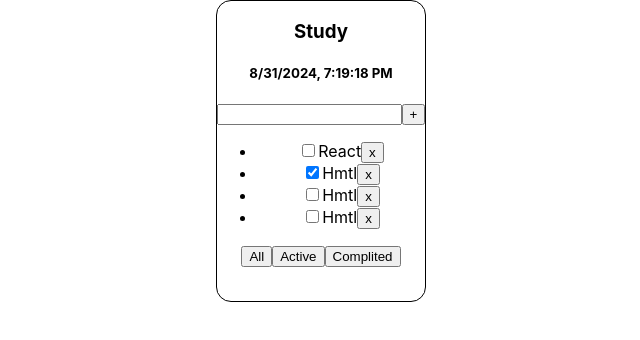
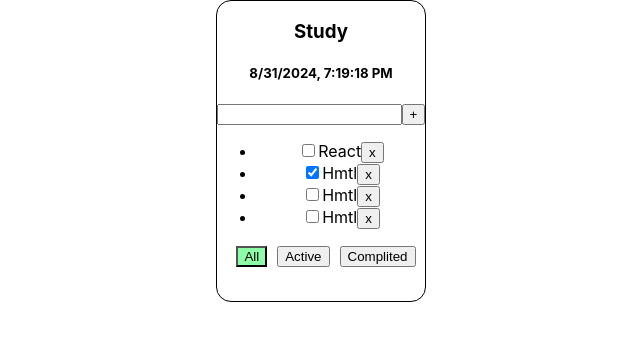
Before and after one commit to pdxserg/work-tasks, a React (Create React App) app: page / in a window 1280 px wide. Shown: the top 340 px of the page, without its empty margins (319-959 px from the left). Built offline with nearby package versions, Linux system fonts and the light colour scheme.

Commit message:
const filterTask colored

```diff
--- a/src/App.css
+++ b/src/App.css
@@ -17,3 +17,9 @@ border-radius: 15px;
 display: flex;
 
 }
+.filterButton button{
+    margin-left: 10px;
+}
+.filterTasks{
+    background-color: #8dfda8;
+}
--- a/src/Todolist.tsx
+++ b/src/Todolist.tsx
@@ -29,7 +29,9 @@ export const Todolist = (props: TodolistPropsType) => {
 		 props.createTask(title)
 		 setTitle("")
 	 }
-	const changeAllFilter=()=>{setFilter("all")}
+	const changeAllFilter=()=>{
+		setFilter("all")
+	}
 	const changeActiveFilter=()=>{setFilter("active")}
 	const changeComplitedFilter=()=>{setFilter("complited")}
 
@@ -65,10 +67,13 @@ export const Todolist = (props: TodolistPropsType) => {
 
 
 				</ul>
-				<div>
-					<button onClick={changeAllFilter}>All</button>
-					<button onClick={changeActiveFilter }>Active</button>
-					<button onClick={changeComplitedFilter}>Complited</button>
+				<div className={"filterButton"}>
+					<button className={filter === "all"? "filterTasks":""}
+						onClick={changeAllFilter}>All</button>
+					<button className={filter === "active"? "filterTasks":""}
+						onClick={changeActiveFilter }>Active</button>
+					<button className={filter === "complited"? "filterTasks":""}
+						onClick={changeComplitedFilter}>Complited</button>
 				</div>
 
 			</div>
```
